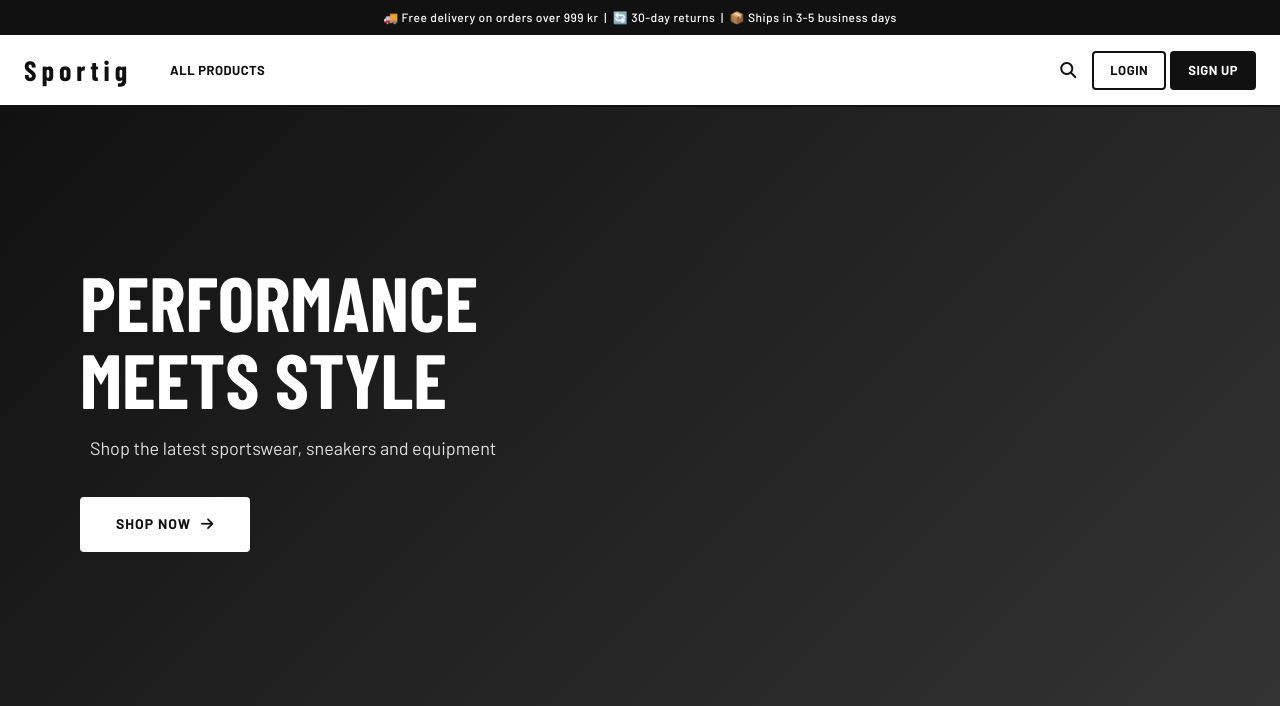
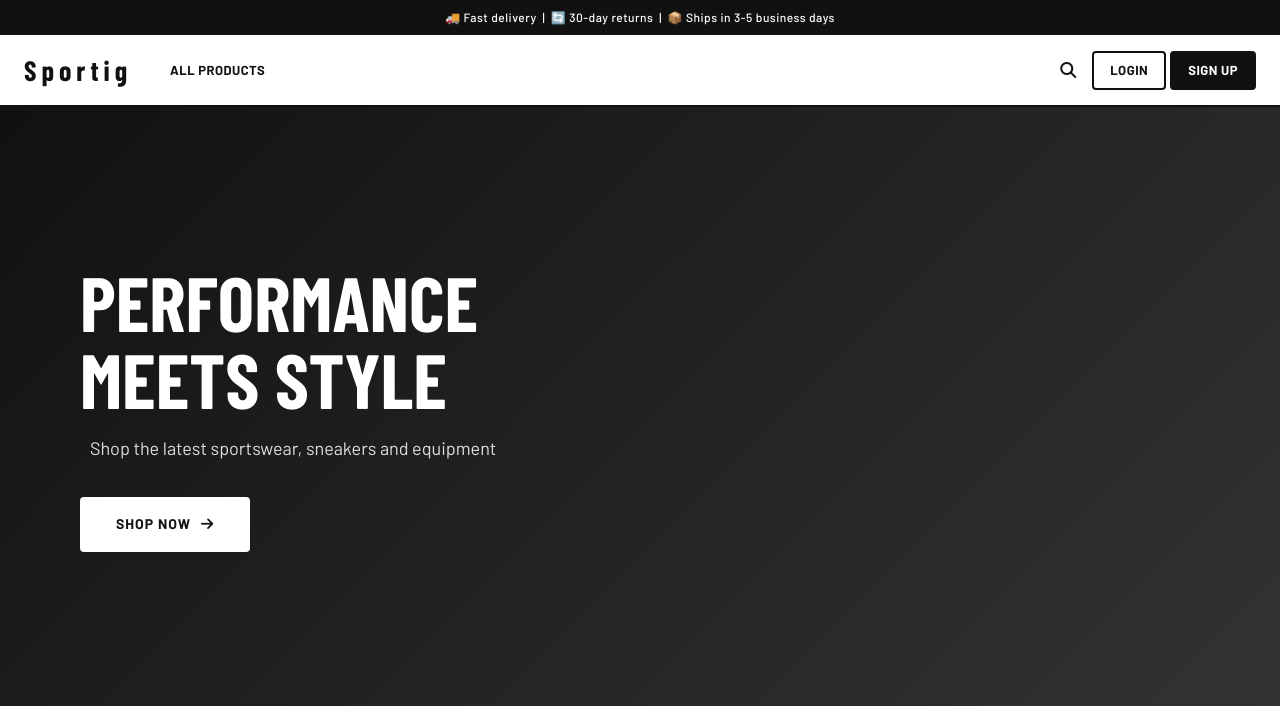
Before and after one commit to Tal-81/sportig, a Django app: page / in a window 1280 px wide. Shown: the top 706 px of the page. Run offline with Django 4.2, Linux system fonts and the light colour scheme; data that the repository does not hold is empty; some web fonts are replaced.

```diff
--- a/orders/views.py
+++ b/orders/views.py
@@ -123,7 +123,7 @@ class CheckoutView(View):
             request.session['pending_order_id'] = order.id
             return redirect('payments:checkout', order_id=order.id)
 
-        # إعادة عرض النموذج مع الأخطاء
+        # return view the model with errors
         coupon_discount = 0
         coupon_code = request.session.get('coupon_code')
         if coupon_code:
--- a/static/css/main.css
+++ b/static/css/main.css
@@ -35,9 +35,14 @@
   padding: 0;
 }
 
-html {
+html, body {
   scroll-behavior: smooth;
   font-size: 16px;
+  margin: 0;
+  padding: 0;
+  box-sizing: border-box;
+  min-height: 100vh;
+  max-width: 100%;
 }
 
 body {
@@ -1373,7 +1378,7 @@ textarea {
   opacity: 1;
 }
 
-.swiper-wrapper[aria-live="polite"] {
+.cats-swiper .swiper-wrapper[aria-live="polite"] {
   display: flex;
   padding: 4px 0;
   overflow-x: auto;
--- a/templates/base.html
+++ b/templates/base.html
@@ -52,7 +52,7 @@
 <body>
     <!-- Announcement Bar -->
     <div class="announcement-bar">
-        <p>🚚 Free delivery on orders over 999 kr &nbsp;|&nbsp; 🔄 30-day returns &nbsp;|&nbsp; 📦 Ships in 3-5 business days</p>
+        <p>🚚 Fast delivery &nbsp;|&nbsp; 🔄 30-day returns &nbsp;|&nbsp; 📦 Ships in 3-5 business days</p>
     </div>
 
     <!-- Navigation -->
```
Also changed, not shown: README.md, photos_rm/AmIResponsive.png (added), photos_rm/sportig_allproducts_mobile_wireframe.png (added), photos_rm/sportig_details_mobile_wireframe.png (added), photos_rm/sportig_home_mobile_wireframe.png (added), photos_rm/sportig_signup_mobile_wireframe.png (added), photos_rm/stripe.png (added), photos_rm/wf-desktop-allproducts.png (added), photos_rm/wf-desktop-details.png (added), photos_rm/wf-desktop-homepage.png (added), photos_rm/wf-desktop-signup.png (added).
